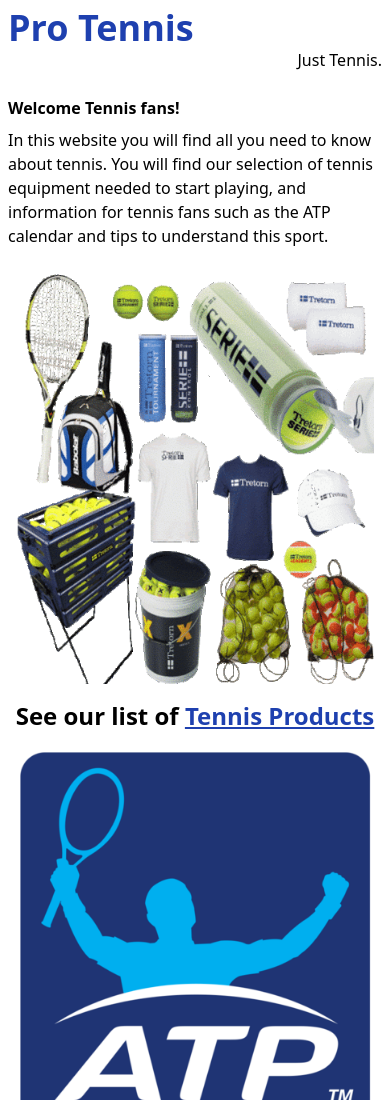
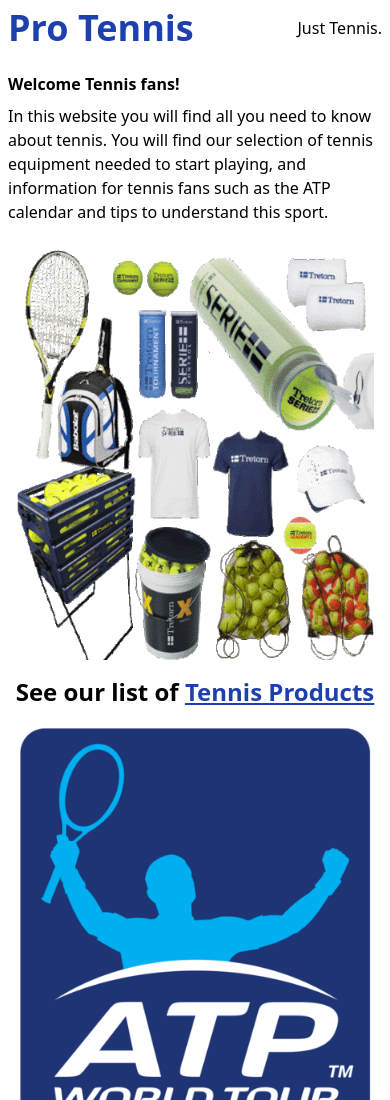
Before and after one commit to mssilva1/hw2, a plain HTML site: page index.html in a window 390 px wide. Shown: the top 1100 px of the page. Drawn offline with nearby package versions, Linux system fonts and the light colour scheme.

Commit message:
Homework

```diff
--- a/index.html
+++ b/index.html
@@ -8,11 +8,11 @@
 </head>
 <body>
 
-    <div class="md:flex p-2">
-        <div class="md:w-1/2">
+    <div class="flex p-2">
+        <div class="w-1/2">
             <div class ="text-4xl font-bold text-blue-800"> Pro Tennis </div>
         </div>
-        <div class="md:w-1/2 text-right"> Just Tennis.</div>
+        <div class="w-1/2 my-auto text-right"> Just Tennis.</div>
     </div>
 
     <div class="mt-4">
```
